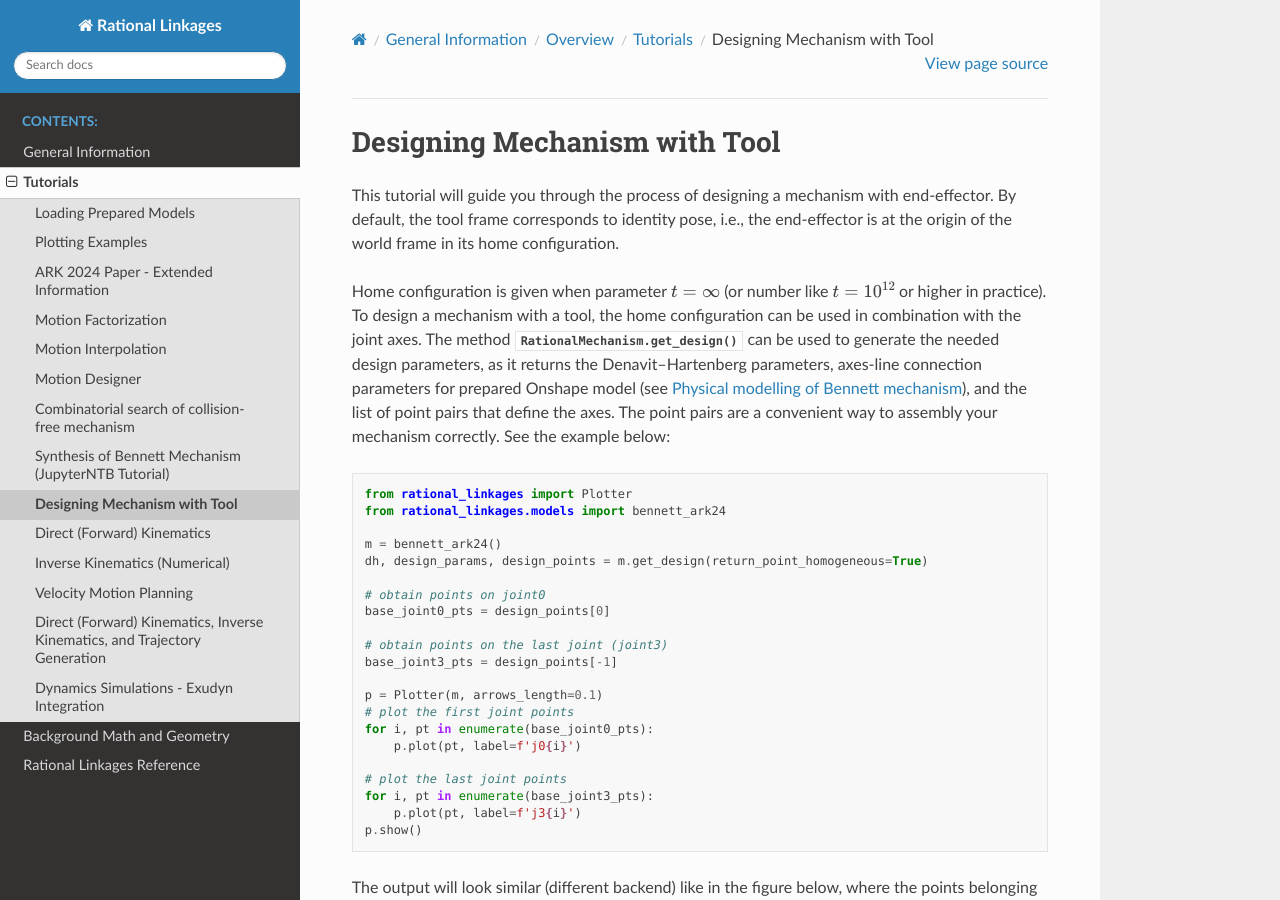
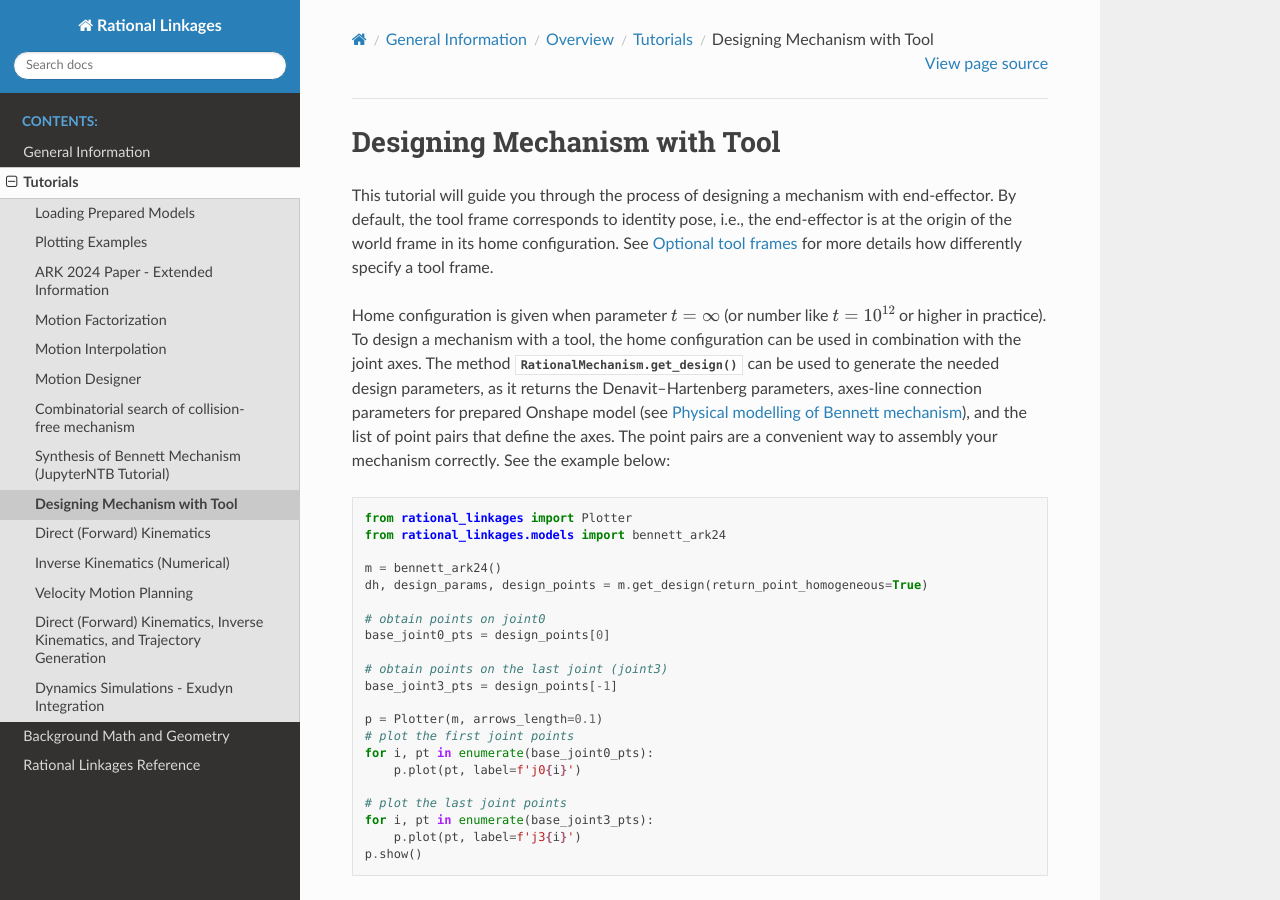
Before and after one commit to hucik14/rational-linkages, a Sphinx documentation site: the page built from docs/source/tutorials/mechanism_with_tool.rst, in a window 1280 px wide and 900 px high. Built offline with Sphinx 7.4.7 and the Read the Docs theme 3.1.0, drawn with Linux system fonts in a browser that asks for light colours.

Commit message:
link to alternative tools

```diff
--- a/docs/source/tutorials/mechanism_with_tool.rst
+++ b/docs/source/tutorials/mechanism_with_tool.rst
@@ -3,7 +3,7 @@ Designing Mechanism with Tool
 
 This tutorial will guide you through the process of designing a mechanism with end-effector. By default,
 the tool frame corresponds to identity pose, i.e., the end-effector is at the origin of the world frame
-in its home configuration.
+in its home configuration. See :ref:`alternative_tools` for more details how differently specify a tool frame.
 
 Home configuration is given when parameter :math:`t=\infty` (or number like :math:`t=10^{12}` or higher in practice).
 To design a mechanism with a tool, the home configuration can be used in combination with the joint axes. The method
--- a/docs/source/tutorials/plotting.rst
+++ b/docs/source/tutorials/plotting.rst
@@ -136,7 +136,7 @@ to adjust the size of the length of the frames/poses that are plotted.
         del plt, m
         del Plotter, bennett
 
-
+.. _alternative_tools:
 
 Optional tool frames
 ^^^^^^^^^^^^^^^^^^^^
```
